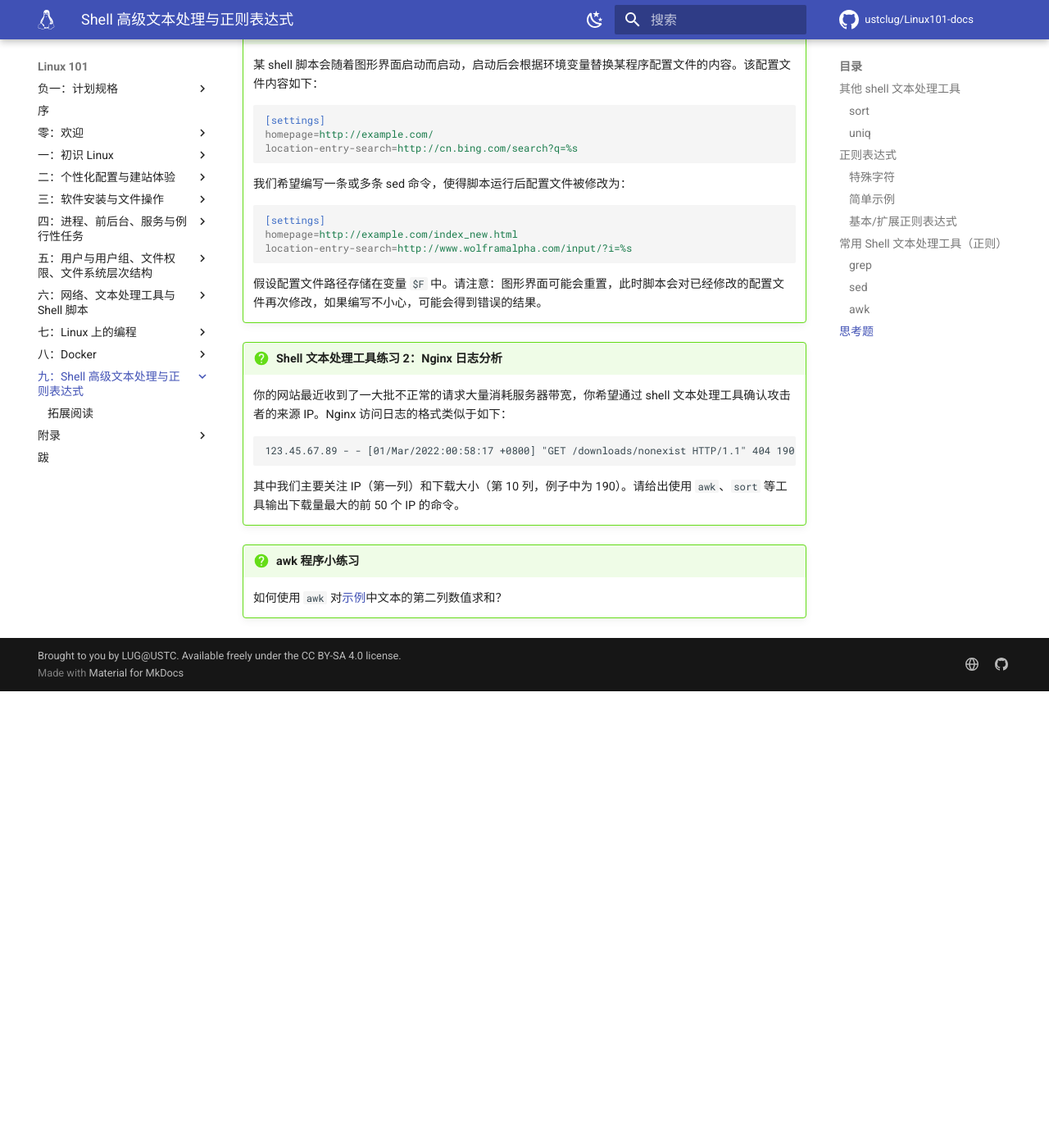
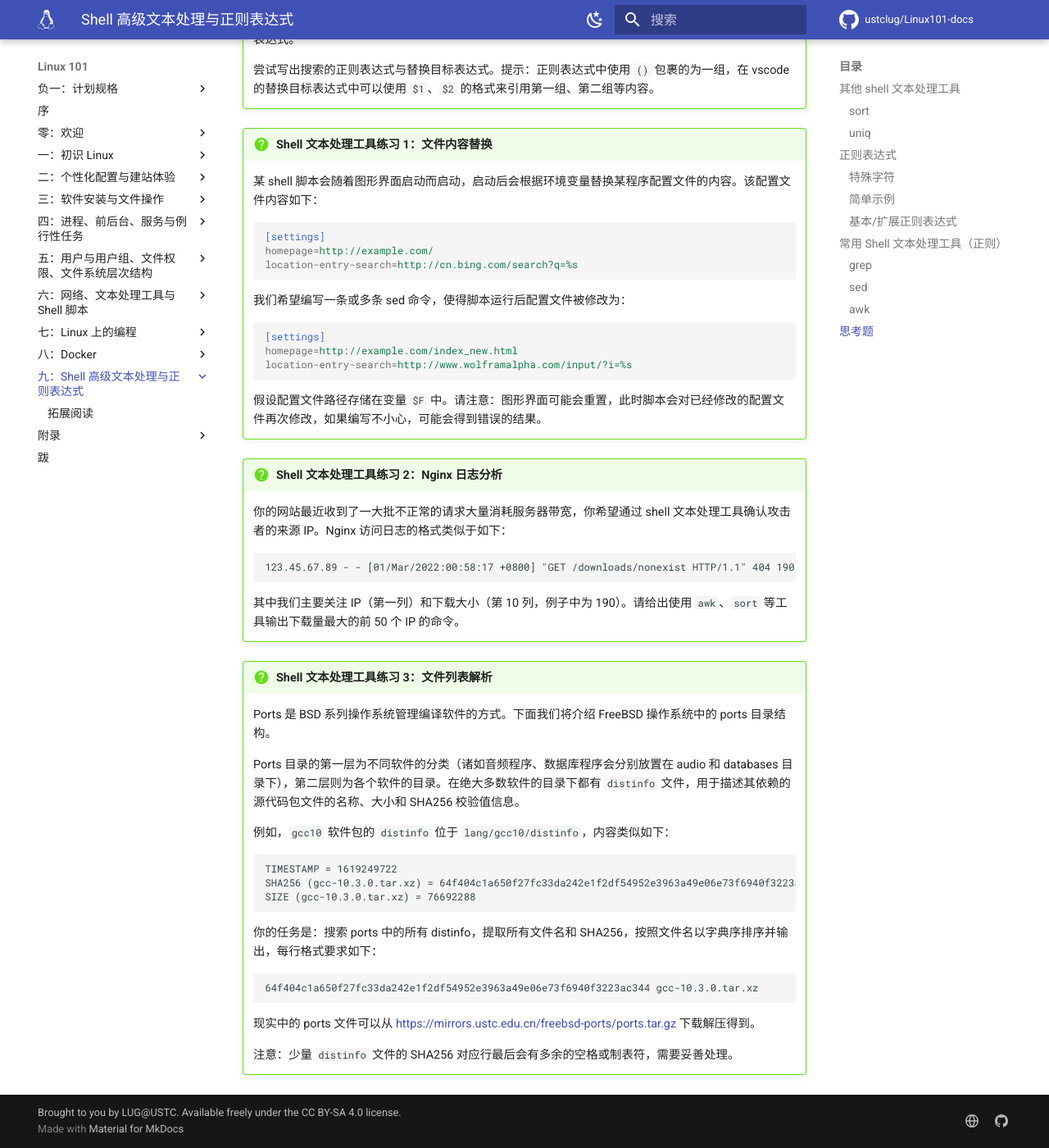
Before and after one commit to ustclug/Linux101-docs, an MkDocs documentation site: the page built from docs/Ch09/index.md, in a window 1280 px wide and 1400 px high, scrolled down 7193 px. Shown: the whole window at 82% size. Built offline with MkDocs 1.6.1 and Material for MkDocs 9.7.7, drawn with Linux system fonts in a browser that asks for light colours; comment, search, counter and statistics services are not loaded; before the commit the page ends 8036 px from its top, so only the background shows below that; some of the changed text lies outside the part shown.

Commit message:
Ch09: add awk sum & add one question
- Remove old "how to sum with awk" question, and directly show how to do that
- Add one more real-world question

````diff
--- a/docs/Ch09/index.md
+++ b/docs/Ch09/index.md
@@ -251,6 +251,13 @@
 
 示例中 `$1`，`$2`，`$3` 分别指代本行的第 1、2、3 列。特别地，$0 指代本行。
 
+awk 语言是「图灵完全」的，这意味着理论上它可以做到和其他语言一样的事情。这里我们不仅可以对每行进行操作，还可以定义变量，将前面处理的状态保存下来，以下是一个求和的例子：
+
+```shell
+$ awk 'BEGIN { sum = 0 } { sum += $2 * $3 } END { print sum }' awk_demo
+337.5
+```
+
 关于 awk，有一本知名的书籍《The AWK Programming Language》（[中文翻译](https://github.com/wuzhouhui/awk)），感兴趣的读者可以考虑阅读。
 
 ## 思考题 {#questions}
@@ -323,6 +330,26 @@
 
     其中我们主要关注 IP（第一列）和下载大小（第 10 列，例子中为 190）。请给出使用 `awk`、`sort` 等工具输出下载量最大的前 50 个 IP 的命令。
 
-!!! question "awk 程序小练习"
+!!! question "Shell 文本处理工具练习 3：文件列表解析"
 
-    如何使用 `awk` 对[示例](#awk)中文本的第二列数值求和？
+    Ports 是 BSD 系列操作系统管理编译软件的方式。下面我们将介绍 FreeBSD 操作系统中的 ports 目录结构。
+
+    Ports 目录的第一层为不同软件的分类（诸如音频程序、数据库程序会分别放置在 audio 和 databases 目录下），第二层则为各个软件的目录。在绝大多数软件的目录下都有 `distinfo` 文件，用于描述其依赖的源代码包文件的名称、大小和 SHA256 校验值信息。
+
+    例如，`gcc10` 软件包的 `distinfo` 位于 `lang/gcc10/distinfo`，内容类似如下：
+
+    ```
+    TIMESTAMP = 1619249722
+    SHA256 (gcc-10.3.0.tar.xz) = 64f404c1a650f27fc33da242e1f2df54952e3963a49e06e73f6940f3223ac344
+    SIZE (gcc-10.3.0.tar.xz) = 76692288
+    ```
+
+    你的任务是：搜索 ports 中的所有 distinfo，提取所有文件名和 SHA256，按照文件名以字典序排序并输出，每行格式要求如下：
+
+    ```
+    64f404c1a650f27fc33da242e1f2df54952e3963a49e06e73f6940f3223ac344 gcc-10.3.0.tar.xz
+    ```
+
+    现实中的 ports 文件可以从 <https://mirrors.ustc.edu.cn/freebsd-ports/ports.tar.gz> 下载解压得到。
+
+    注意：少量 `distinfo` 文件的 SHA256 对应行最后会有多余的空格或制表符，需要妥善处理。
````
